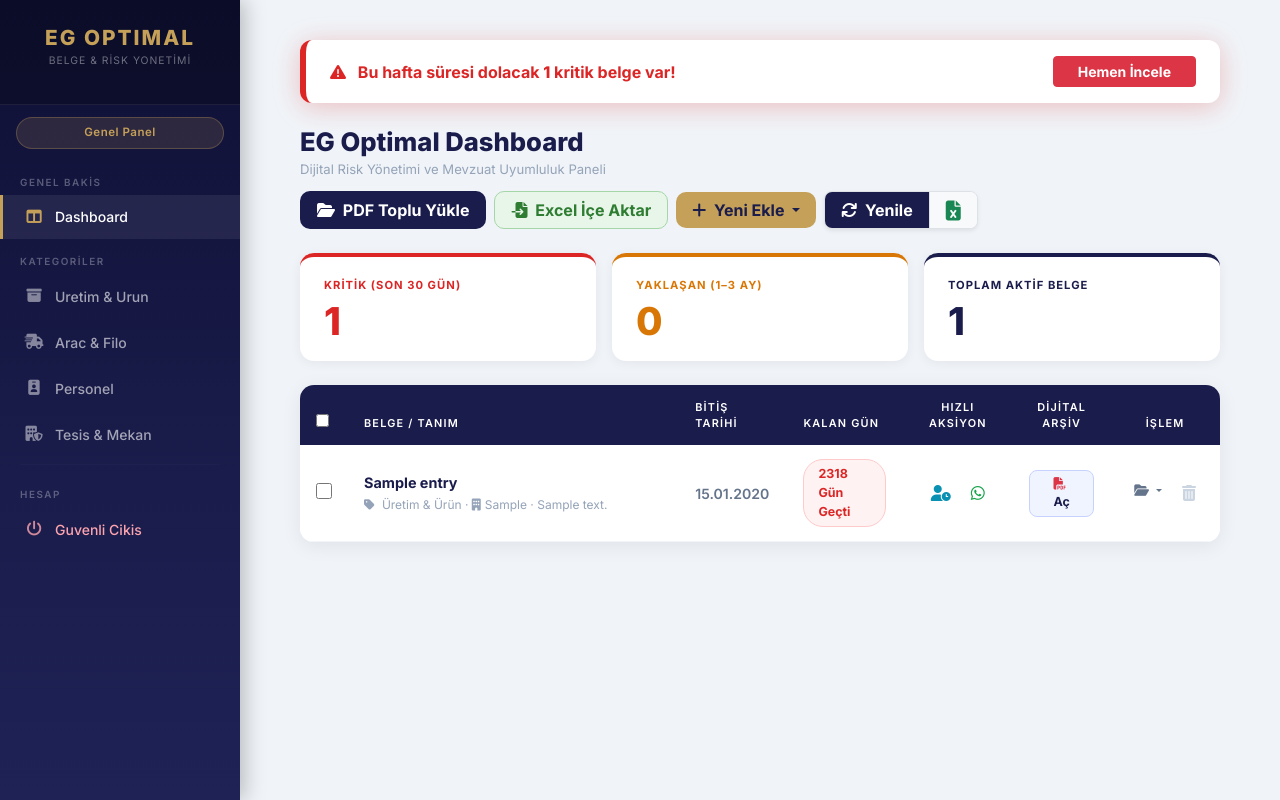
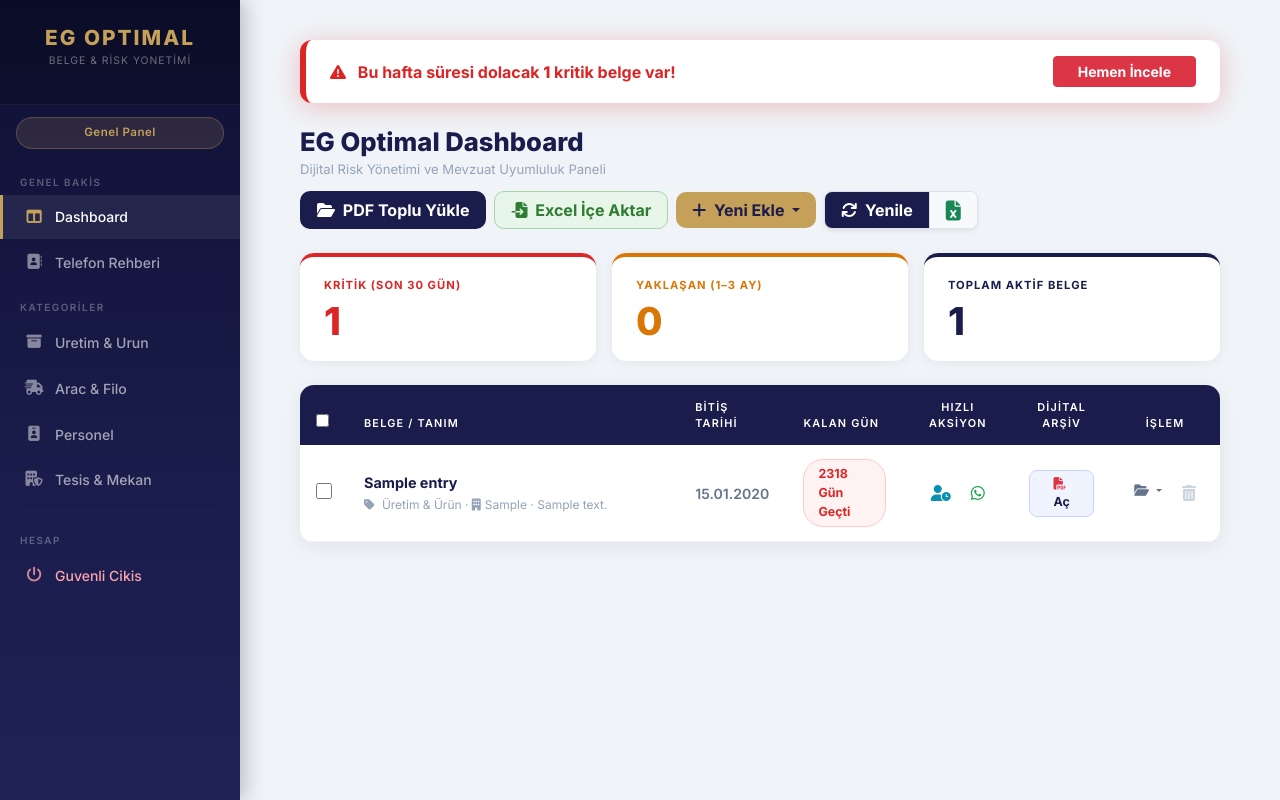
Before and after one commit to eguldr/sertifika-takip, a Flask app: page /dashboard in a window 1280 px wide. Run offline with Flask 3, Linux system fonts and the light colour scheme; a user stored in the database is signed in; tables that the repository leaves empty hold one stand-in row (values such as "Sample post").

Commit message:
Update base.html

```diff
--- a/templates/base.html
+++ b/templates/base.html
@@ -71,6 +71,12 @@
         <li class="{{ 'active' if request.endpoint == 'dashboard' and (current_cat is not defined or current_cat == 'all') }}">
             <a href="{{ url_for('dashboard') }}">
                 <span class="nav-icon"><i class="fas fa-table-columns"></i></span> Dashboard
+            </a>
+        </li>
+
+        <li class="{{ 'active' if request.endpoint == 'rehber' }}">
+            <a href="{{ url_for('rehber') }}">
+                <span class="nav-icon"><i class="fas fa-address-book"></i></span> Telefon Rehberi
             </a>
         </li>
 
```
